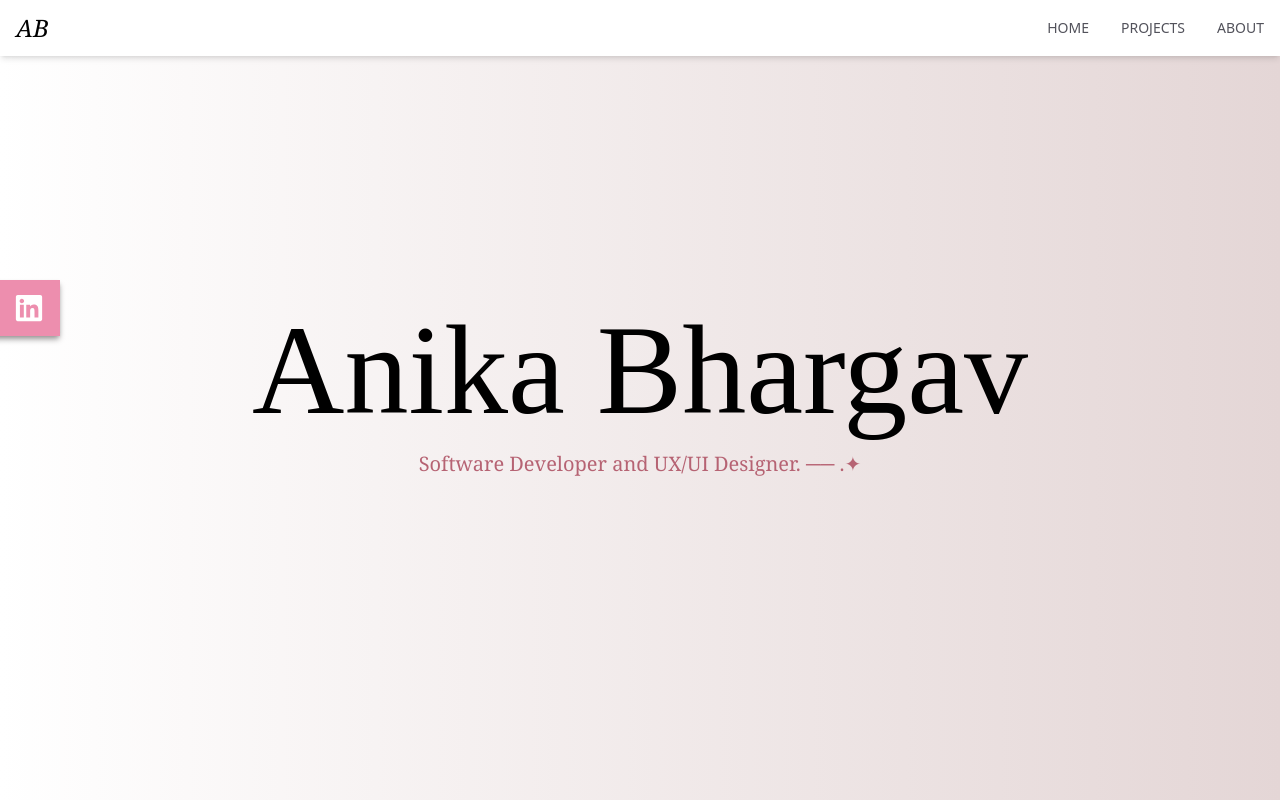
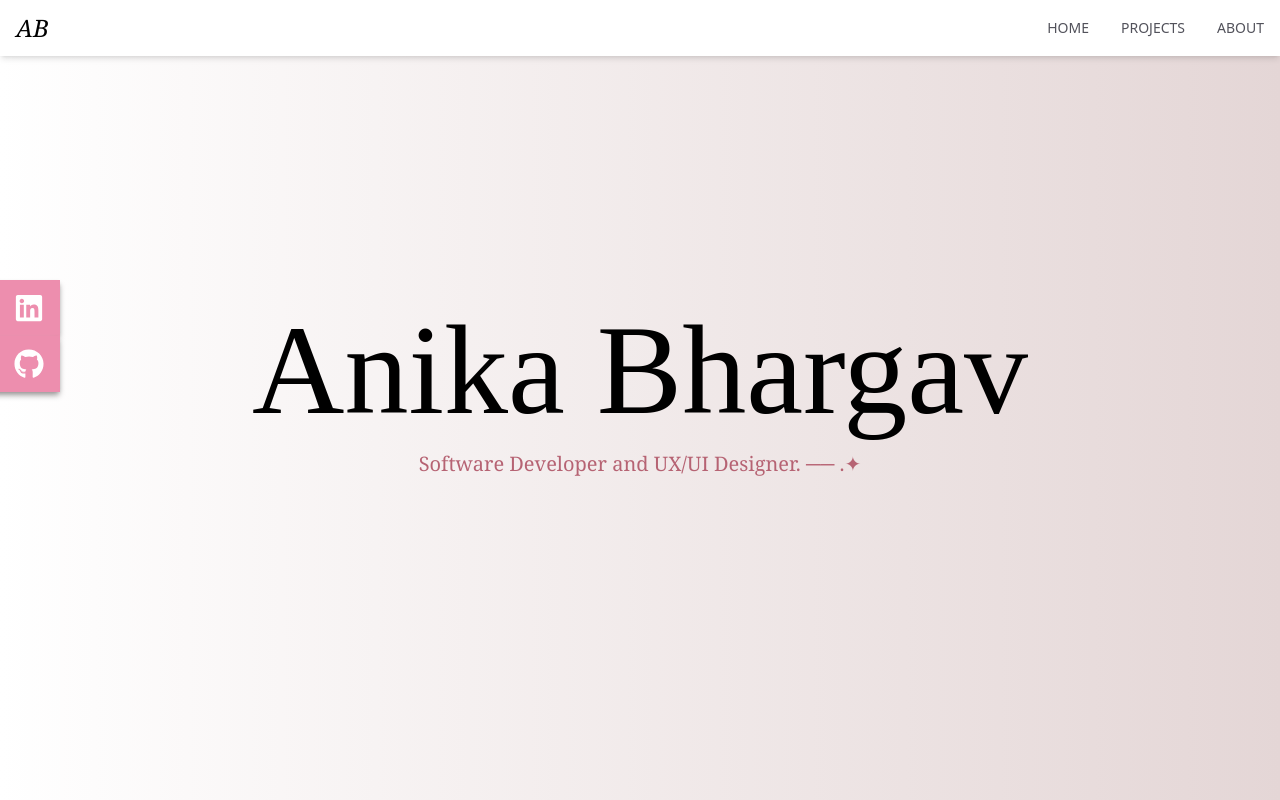
Before and after one commit to AnikaBhargav/portfolio-site, a React (Create React App) app: page / in a window 1280 px wide. Shown: the top 800 px of the page. Built offline with nearby package versions, Linux system fonts and the light colour scheme.

Commit message:
add github link

```diff
--- a/src/components/Navbar.jsx
+++ b/src/components/Navbar.jsx
@@ -83,6 +83,11 @@ const Navbar = () => {
               LinkedIn <FaLinkedin size={30} />
             </a>
           </li>
+          <li className='w-40 h-14 flex justify-between items-center ml-[-100px] hover:ml-[-10px] duration-300 bg-[#ed8eae] shadow-md shadow-[#9e9b9b]'>
+            <a href="https://github.com/anikabear" className='flex justify-between items-center w-full text-white px-4'>
+              LinkedIn <FaGithub size={30} />
+            </a>
+          </li>
           {/* ... other social links ... */}
         </ul>
       </div>
```
Also changed, not shown: 1 other file (tests, documents, lock files or other folders).
